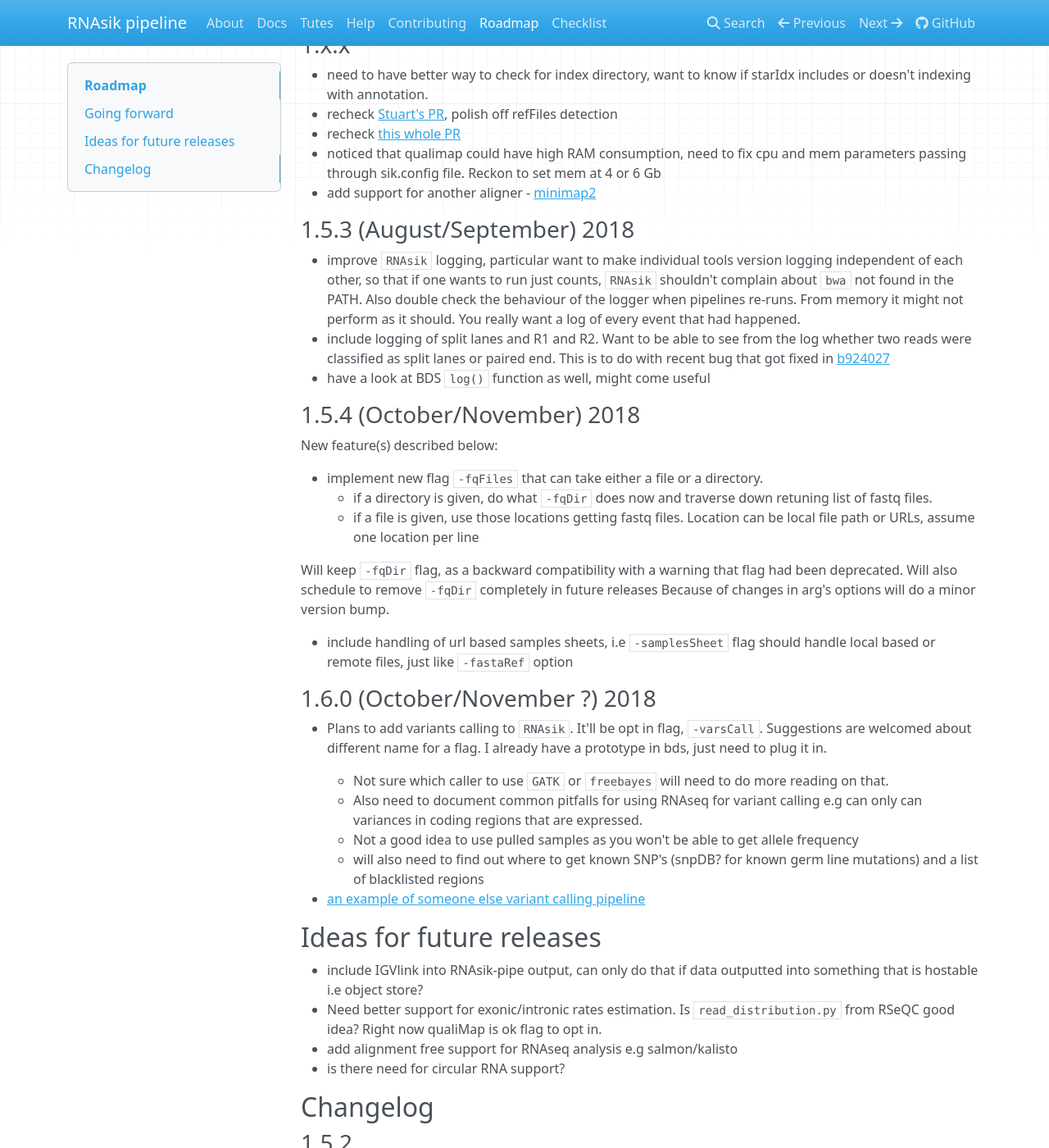
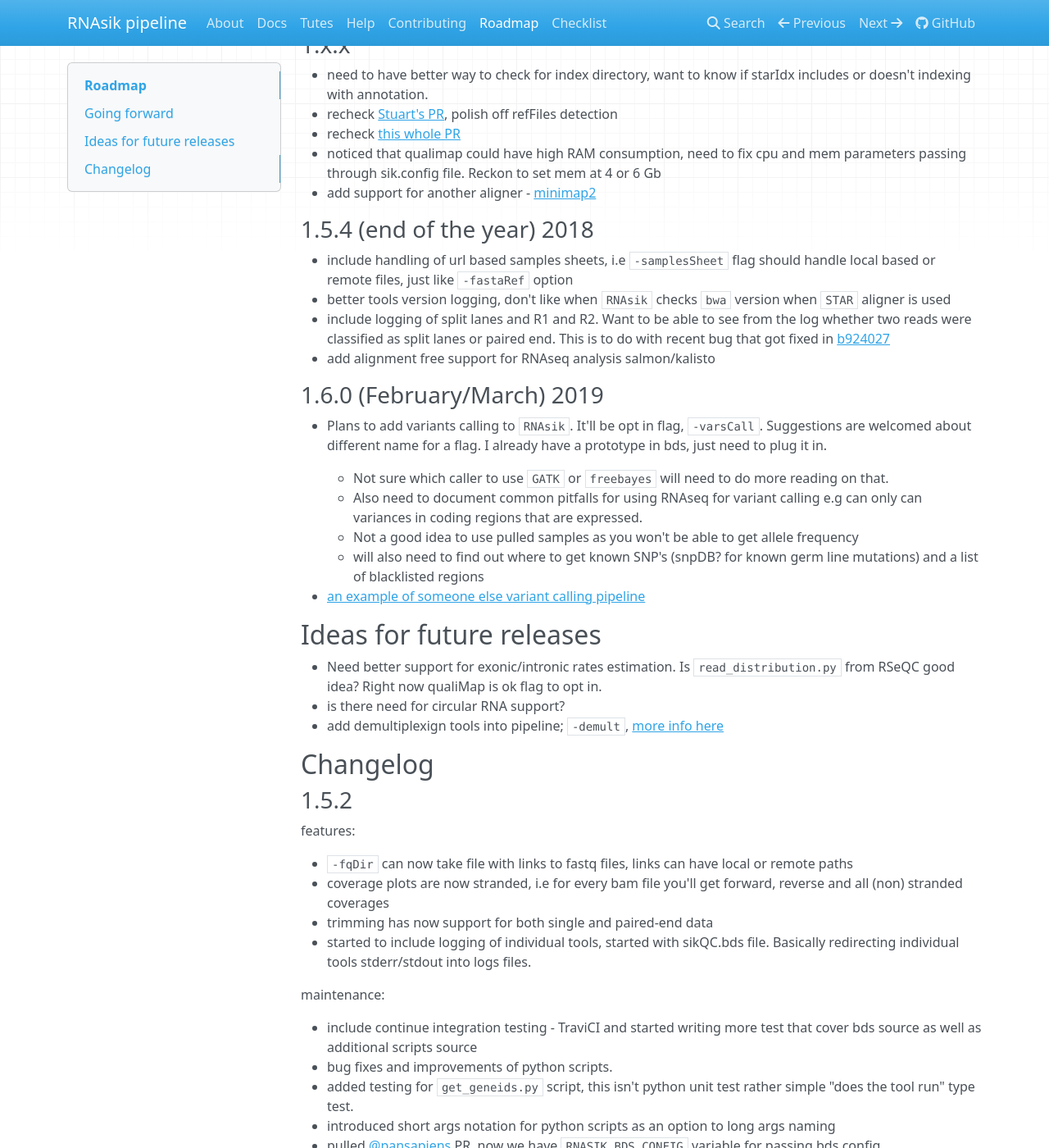
Before and after one commit to MonashBioinformaticsPlatform/RNAsik-pipe, an MkDocs documentation site: the page built from docs/roadmap.md, in a window 1280 px wide and 1400 px high, scrolled down 340 px. Shown: the whole window at 82% size. Built offline with MkDocs 1.6.1, drawn with Linux system fonts in a browser that asks for light colours; nearby versions of some CDN libraries; comment, search, counter and statistics services are not loaded; old or Windows-style settings are respelled for this version of MkDocs.

Commit message:
updated README with the right DOI. also updated roadmap

```diff
--- a/docs/roadmap.md
+++ b/docs/roadmap.md
@@ -13,29 +13,15 @@
 - noticed that qualimap could have high RAM consumption, need to fix cpu and mem parameters passing through sik.config file. Reckon to set mem at 4 or 6 Gb
 - add support for another aligner - [minimap2](https://github.com/lh3/minimap2)
 
-### 1.5.3 (August/September) 2018
+### 1.5.4 (end of the year) 2018
 
-- improve `RNAsik` logging, particular want to make individual tools version logging independent of each other, so that if one wants to run
-just counts, `RNAsik` shouldn't complain about `bwa` not found in the PATH. Also double check the behaviour of the logger when pipelines re-runs.
-From memory it might not perform as it should. You really want a log of every event that had happened.
+- include handling of url based samples sheets, i.e `-samplesSheet` flag should handle local based or remote files, just like `-fastaRef` option
+- better tools version logging, don't like when `RNAsik` checks `bwa` version when `STAR` aligner is used
 - include logging of split lanes and R1 and R2. Want to be able to see from the log whether two reads were classified as split lanes or paired end. This is
 to do with recent bug that got fixed in [b924027](https://github.com/MonashBioinformaticsPlatform/RNAsik-pipe/commit/b9240274fa7c964e953a767c254f31ba0d044547)
-- have a look at BDS `log()` function as well, might come useful
+- add alignment free support for RNAseq analysis salmon/kalisto
 
-### 1.5.4 (October/November) 2018
-
-New feature(s) described below:
-
-- implement new flag `-fqFiles` that can take either a file or a directory.
-    - if a directory is given, do what `-fqDir` does now and traverse down retuning list of fastq files.
-    - if a file is given, use those locations getting fastq files. Location can be local file path or URLs, assume one location per line
-
-Will keep `-fqDir` flag, as a backward compatibility with a warning that flag had been deprecated. Will also schedule to remove `-fqDir` completely in future releases
-Because of changes in arg's options will do a minor version bump.
-
-- include handling of url based samples sheets, i.e `-samplesSheet` flag should handle local based or remote files, just like `-fastaRef` option
-
-### 1.6.0 (October/November ?) 2018
+### 1.6.0 (February/March) 2019
 
 - Plans to add variants calling to `RNAsik`. It'll be opt in flag,  `-varsCall`. Suggestions are welcomed about different name for a flag.
 I already have a prototype in bds, just need to plug it in.
@@ -49,10 +35,9 @@ I already have a prototype in bds, just need to plug it in.
 
 ## Ideas for future releases
 
-- include IGVlink into RNAsik-pipe output, can only do that if data outputted into something that is hostable i.e object store?
 - Need better support for exonic/intronic rates estimation. Is `read_distribution.py` from RSeQC good idea? Right now qualiMap is ok flag to opt in.
-- add alignment free support for RNAseq analysis e.g salmon/kalisto
 - is there need for circular RNA support?
+- add demultiplexign tools into pipeline; `-demult`, [more info here](https://github.com/MonashBioinformaticsPlatform/RNAsik-pipe/issues/32)
 
 ## Changelog
 
```
Also changed, not shown: README.md (+1 -1 lines).
